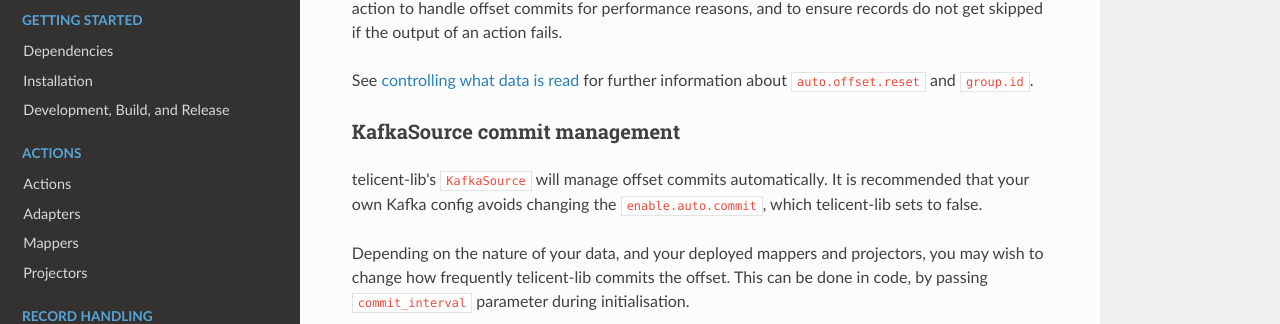
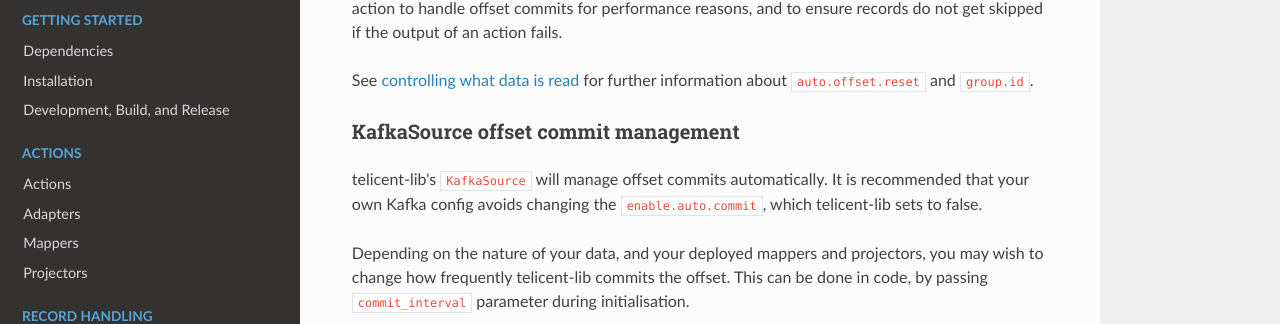
Before and after one commit to telicent-oss/telicent-lib, an MkDocs documentation site: the page built from docs/data-sources.md, in a window 1280 px wide and 900 px high, scrolled down 1698 px. Shown: the part 142-466 px from the top of the window. Built offline with MkDocs 1.6.1, drawn with Linux system fonts in a browser that asks for light colours; nearby versions of some CDN libraries.

Commit message:
improved docs

```diff
--- a/docs/data-sources.md
+++ b/docs/data-sources.md
@@ -82,7 +82,7 @@ enable.auto.commit
 
 See [controlling what data is read](#controlling-what-data-is-read) for further information about `auto.offset.reset` and `group.id`.
 
-### KafkaSource commit management
+### KafkaSource offset commit management
 
 telicent-lib's `KafkaSource` will manage offset commits automatically. It is recommended that your own Kafka config
 avoids changing the `enable.auto.commit`, which telicent-lib sets to false.
```
